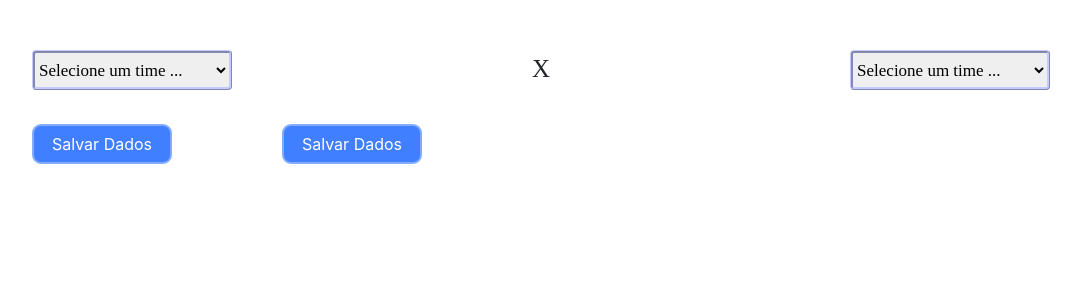
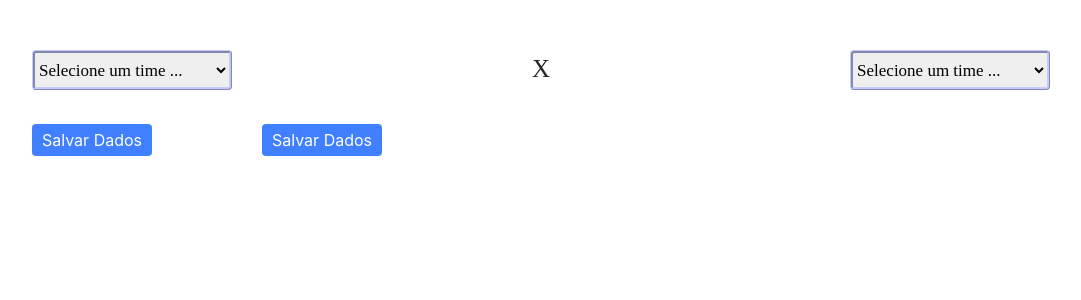
Before and after one commit to devEzequiel/tournaments, a PHP site: page /GitHub/match/ in a window 1280 px wide. Shown: the part 82-382 px from the top of the page, without its empty margins (38-1119 px from the left). Run offline with PHP 8.4, Linux system fonts and the light colour scheme; data that the repository does not hold is empty.

Commit message:
Update style2.css

```diff
--- a/assets/css/style2.css
+++ b/assets/css/style2.css
@@ -52,11 +52,12 @@ input[type=text]:hover{
 
 input[type=submit]{
 	background-color: #407FFF;
-	border: 2px solid #83acfe;
-	width: 140px;
-	height: 40px;
-	border-radius: 9px;
+	border:none;
+	width: 120px;
+	height: 32px;
+	border-radius: 4px;
 	color: white;
+	margin-bottom: 20px;
 }
 
 input[type=submit]:hover{
```
